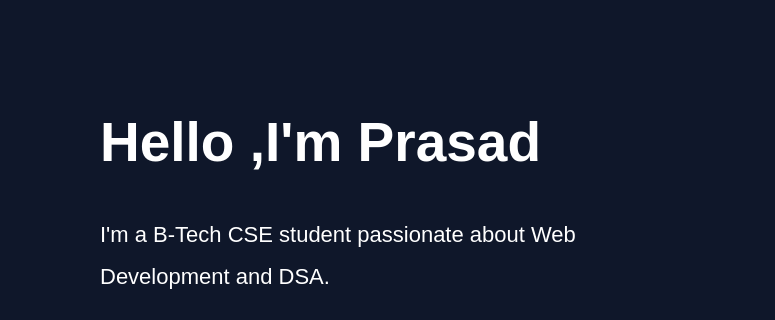
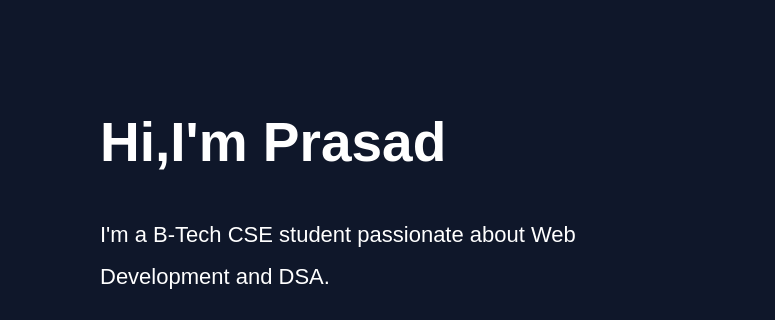
Before and after one commit to prasad-golla/portfolio, a plain HTML site: page index.html in a window 1280 px wide. Shown: the part 273-593 px from the top of the page, 0-775 px from the left. Drawn offline with Linux system fonts and the light colour scheme.

Commit message:
Updated home Section

```diff
--- a/index.html
+++ b/index.html
@@ -22,7 +22,7 @@
     <br><br>
     <section id="home">
         <div class="home-content">
-        <h2>Hello ,I'm Prasad</h2>
+        <h2>Hi,I'm Prasad</h2>
             <p>I'm a B-Tech CSE student
 passionate about
       Web Development and DSA.</p>
```
